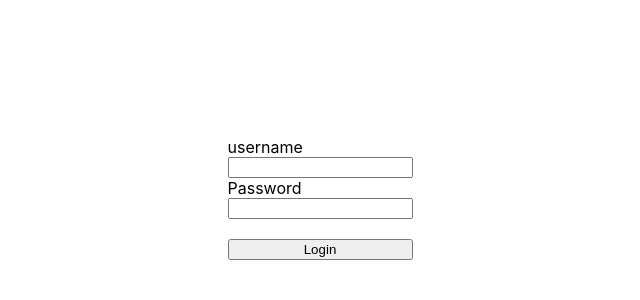
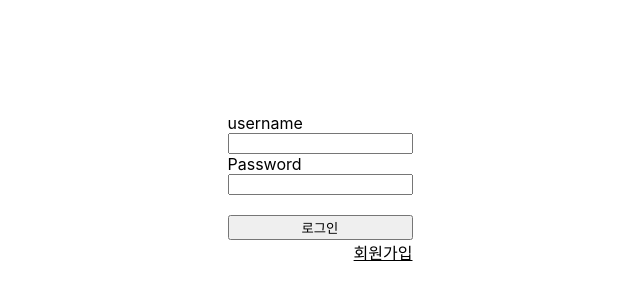
Before and after one commit to yc8569/1week_mini, a React (Create React App) app in the folder 1weekmini/: page /loginpage in a window 1280 px wide. Shown: the part 202-502 px from the top of the page, without its empty margins (320-960 px from the left). Built offline with nearby package versions, Linux system fonts and the light colour scheme.

Commit message:
fix login

```diff
--- a/1weekmini/src/pages/LoginPage.jsx
+++ b/1weekmini/src/pages/LoginPage.jsx
@@ -1,12 +1,19 @@
 import React, { useState } from "react";
 import { useDispatch } from "react-redux";
 import { loginUser } from "../redux/modules/userAction";
+import { useNavigate } from "react-router-dom";
+import axios from "axios";
 
 function LoginPage(props) {
   const dispatch = useDispatch();
+  const navigate = useNavigate();
 
   const [Username, setUsername] = useState("");
   const [Password, setPassword] = useState("");
+
+  const goSignup = () => {
+    navigate('/register');
+  }
 
   const onUsernameHandler = (e) => {
     setUsername(e.currentTarget.value);
@@ -23,17 +30,35 @@ function LoginPage(props) {
       password: Password,
     };
 
-    dispatch(loginUser(body))
-      .then((res) => {
-        if (res.payload.loginSuccess) {
-          props.history.push("/");
-        } else {
-          alert(res.payload.message);
-        }
-      })
-      .catch((err) => {
-        console.log(err);
-      });
+    axios
+        .post(
+          "http://3.35.131.44/user/login",
+
+          {
+            username: Username,
+            password: Password,
+          })
+
+          .then((res) => {
+            console.log(res);
+          })
+          .catch((err) => {
+            console.log(err);
+            alert("로그인 실패")
+          });
+
+
+    // dispatch(loginUser(body))
+    //   .then((res) => {
+    //     if (res.payload.loginSuccess) {
+    //       props.history.push("/");
+    //     } else {
+    //       alert(res.payload.message);
+    //     }
+    //   })
+    //   .catch((err) => {
+    //     console.log(err);
+    //   });
   };
 
   return (
@@ -53,7 +78,16 @@ function LoginPage(props) {
         <label>Password</label>
         <input type="password" value={Password} onChange={onPasswordHanlder} />
         <br />
-        <button type="submit">Login</button>
+        <button type="submit">로그인</button>
+        <div
+        onClick={goSignup}
+        style={{
+          textAlign: "right",
+          textDecoration : "underline",
+        }}
+        >회원가입</div>
+        <br />
+
       </form>
     </div>
   );
--- a/1weekmini/src/pages/RegisterPage.jsx
+++ b/1weekmini/src/pages/RegisterPage.jsx
@@ -91,6 +91,10 @@ function RegisterPage(props) {
   const dispatch = useDispatch();
   const navigate = useNavigate();
 
+  const goLogin = () => {
+    navigate('/loginpage');
+  }
+
   const onNameHandler = (e) => {
     setUsername(e.currentTarget.value);
   };
@@ -166,6 +170,13 @@ function RegisterPage(props) {
         />
         <br />
         <button type="submit">회원 가입</button>
+        <div
+        onClick={goLogin}
+        style={{
+          textAlign: "right",
+          textDecoration : "underline",
+        }}
+        >로그인</div>
       </form>
     </div>
   );
```
